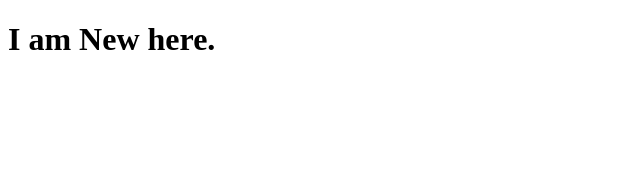
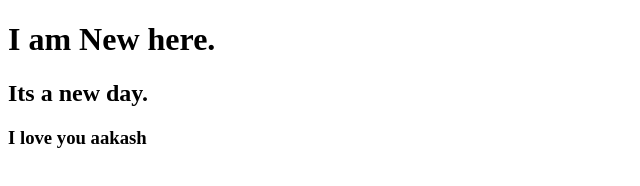
Before and after one commit to mansibhavsar1994/test, a plain HTML site: page site/index.html in a window 1280 px wide. Shown: the whole page, without its empty margins (0-640 px from the left). Drawn offline with Linux system fonts and the light colour scheme.

Commit message:
Small change

```diff
--- a/site/index.html
+++ b/site/index.html
@@ -5,5 +5,7 @@
 </head>
 <body>
 <h1>I am New here.</h1>
+<h2>Its a new day.</h2>
+<h3>I love you aakash</h3>
 </body>
 </html>
```
